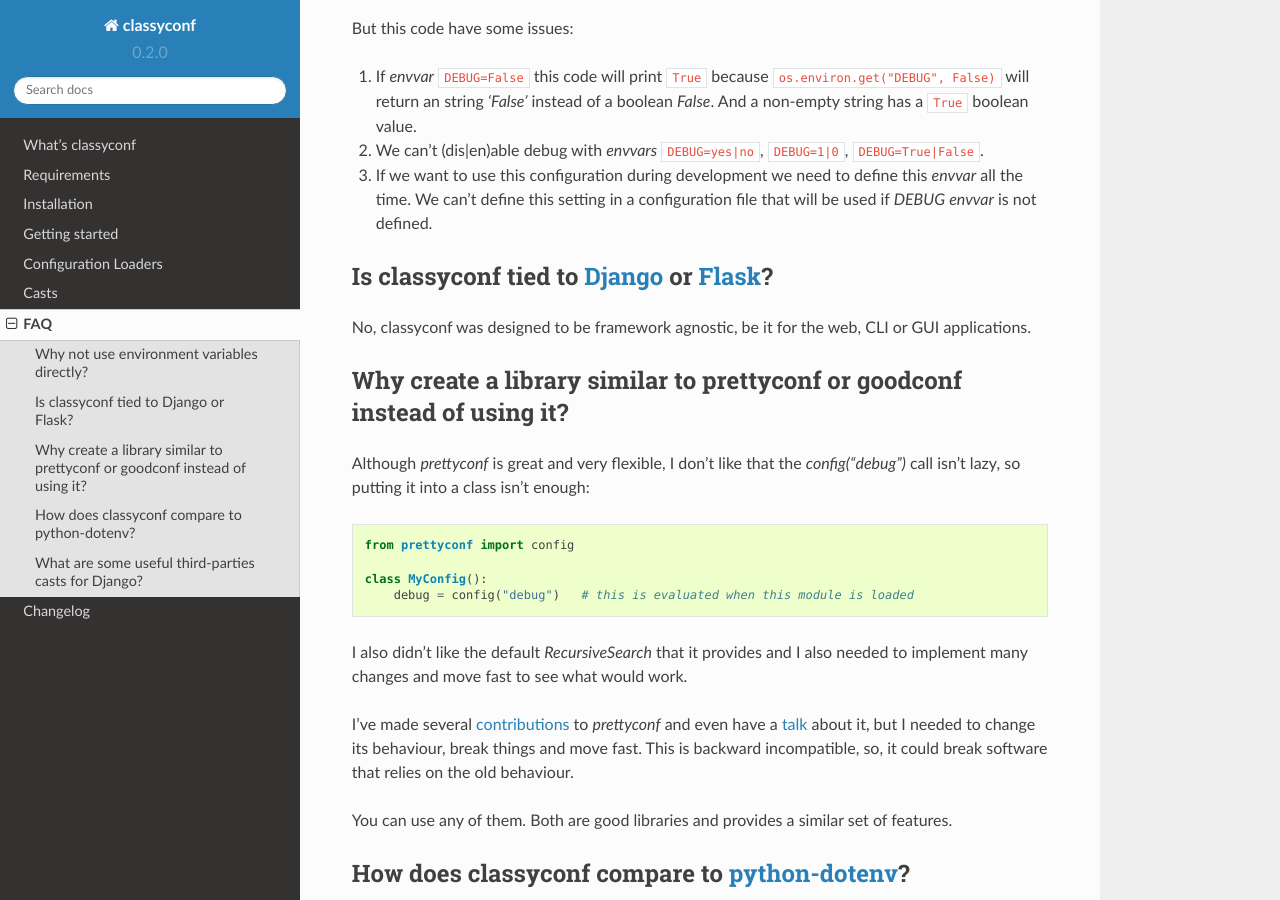
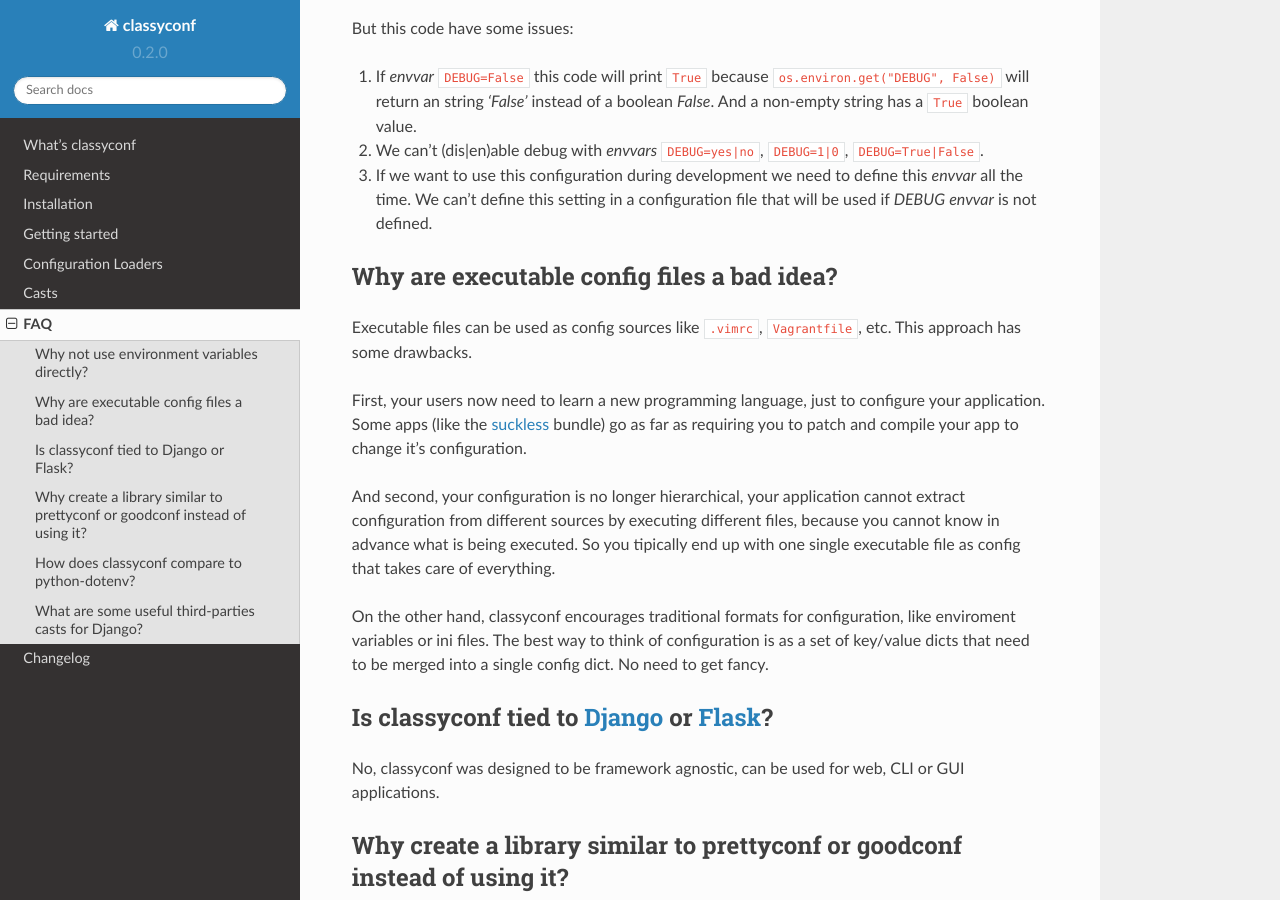
Before and after one commit to hernantz/classyconf, a Sphinx documentation site: the page built from docs/source/faq.rst, in a window 1280 px wide and 900 px high, scrolled down 388 px. Built offline with Sphinx 7.4.7 and the Read the Docs theme 2.0.0, drawn with Linux system fonts in a browser that asks for light colours.

Commit message:
Added new FAQ

```diff
--- a/docs/source/faq.rst
+++ b/docs/source/faq.rst
@@ -26,10 +26,33 @@
    file that will be used if `DEBUG` *envvar* is not defined.
 
 
+Why are executable config files a bad idea?
+~~~~~~~~~~~~~~~~~~~~~~~~~~~~~~~~~~~~~~~~~~~
+Executable files can be used as config sources like ``.vimrc``,
+``Vagrantfile``, etc. This approach has some drawbacks.
+
+First, your users now need to learn a new programming language, just to
+configure your application. Some apps (like the suckless_ bundle) go as far
+as requiring you to patch and compile your app to change it's configuration.
+
+And second, your configuration is no longer hierarchical, your application
+cannot extract configuration from different sources by executing different
+files, because you cannot know in advance what is being executed. So you
+tipically end up with one single executable file as config that takes care of
+everything.
+
+On the other hand, classyconf encourages traditional formats for
+configuration, like enviroment variables or ini files. The best way to think
+of configuration is as a set of key/value dicts that need to be merged into a
+single config dict. No need to get fancy.
+
+.. _`suckless`: http://suckless.org/
+
+
 Is classyconf tied to Django_ or Flask_?
 ~~~~~~~~~~~~~~~~~~~~~~~~~~~~~~~~~~~~~~~~
 
-No, classyconf was designed to be framework agnostic, be it for the web, CLI
+No, classyconf was designed to be framework agnostic, can be used for web, CLI
 or GUI applications.
 
 .. _`Django`: https://www.djangoproject.com/
```
